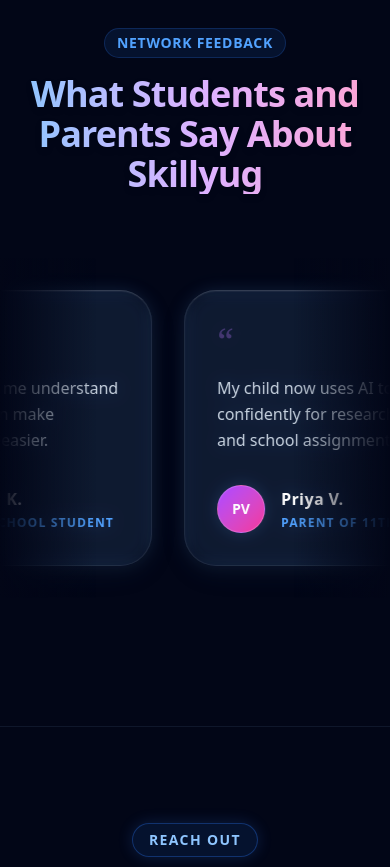
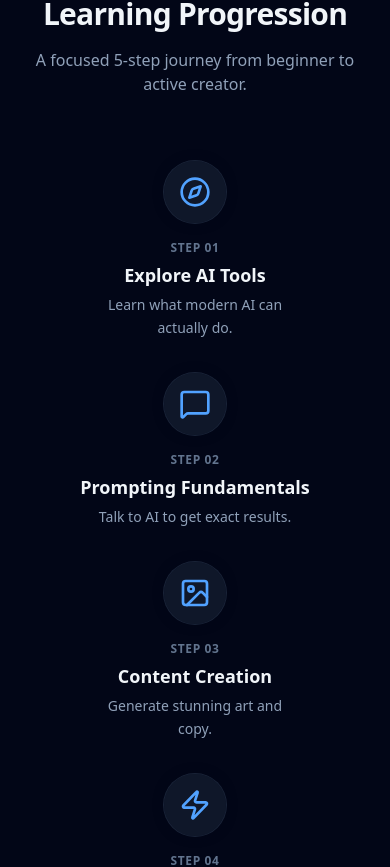
Before and after one commit to parv43/skillyugweb, a Next.js app: page / in a window 390 px wide. Shown: the part 8258-9125 px from the top of the page. Built offline with nearby package versions, Linux system fonts and the light colour scheme; no server answers.

Commit message:
feat: add SVG path drawing animation to connect cards in learning progression

```diff
--- a/src/app/globals.css
+++ b/src/app/globals.css
@@ -87,8 +87,8 @@
 }
 
 .animate-draw {
-  stroke-dasharray: 1000;
-  stroke-dashoffset: 1000;
+  stroke-dasharray: 1;
+  stroke-dashoffset: 1;
 }
 
 .draw-active {
--- a/src/components/AIToolsSection.tsx
+++ b/src/components/AIToolsSection.tsx
@@ -113,11 +113,11 @@
               <stop offset="100%" stopColor="#ec4899" opacity="1" />
             </linearGradient>
           </defs>
-          <path className="animate-draw" d="M 230 260 Q 350 260 410 110" stroke="url(#flowGradient)" strokeWidth="2" fill="none" strokeLinecap="round" opacity="0.6" />
-          <path className="animate-draw" style={{ animationDelay: "0.3s" }} d="M 230 260 Q 350 260 410 490" stroke="url(#flowGradient)" strokeWidth="2" fill="none" strokeLinecap="round" strokeDasharray="4 4" opacity="0.6" />
-          <path className="animate-draw" style={{ animationDelay: "0.6s" }} d="M 580 110 Q 750 110 820 190" stroke="url(#flowGradient)" strokeWidth="2" fill="none" strokeLinecap="round" opacity="0.6" />
-          <path className="animate-draw" style={{ animationDelay: "0.9s" }} d="M 580 490 Q 750 490 820 400" stroke="url(#flowGradient)" strokeWidth="2" fill="none" strokeLinecap="round" opacity="0.6" />
-          <path className="animate-draw" style={{ animationDelay: "1.2s" }} d="M 480 160 L 480 440" stroke="url(#flowGradient)" strokeWidth="2" fill="none" strokeLinecap="round" strokeDasharray="2 6" opacity="0.6" />
+          <path className="animate-draw" pathLength="1" d="M 230 260 Q 350 260 410 110" stroke="url(#flowGradient)" strokeWidth="2" fill="none" strokeLinecap="round" opacity="0.6" />
+          <path className="animate-draw" pathLength="1" style={{ animationDelay: "0.3s" }} d="M 230 260 Q 350 260 410 490" stroke="url(#flowGradient)" strokeWidth="2" fill="none" strokeLinecap="round" strokeDasharray="4 4" opacity="0.6" />
+          <path className="animate-draw" pathLength="1" style={{ animationDelay: "0.6s" }} d="M 580 110 Q 750 110 820 190" stroke="url(#flowGradient)" strokeWidth="2" fill="none" strokeLinecap="round" opacity="0.6" />
+          <path className="animate-draw" pathLength="1" style={{ animationDelay: "0.9s" }} d="M 580 490 Q 750 490 820 400" stroke="url(#flowGradient)" strokeWidth="2" fill="none" strokeLinecap="round" opacity="0.6" />
+          <path className="animate-draw" pathLength="1" style={{ animationDelay: "1.2s" }} d="M 480 160 L 480 440" stroke="url(#flowGradient)" strokeWidth="2" fill="none" strokeLinecap="round" strokeDasharray="2 6" opacity="0.6" />
         </svg>
 
         <EcosystemNode icon={TerminalSquare} label="Initial Prompt" desc="Student defines the logic and creative vision." position="top-[220px] left-[50px]" color="slate" delay={0} />
--- a/src/components/BootcampTimeline.tsx
+++ b/src/components/BootcampTimeline.tsx
@@ -37,34 +37,33 @@
     if (!section) return
 
     const steps = section.querySelectorAll(".timeline-step")
-    const line = section.querySelector(".timeline-line-fill") as HTMLElement | null
+    const paths = section.querySelectorAll(".animate-draw")
 
     const observer = new IntersectionObserver(
       (entries) => {
         entries.forEach((entry) => {
           if (entry.isIntersecting) {
-            // Animate the connecting line
-            if (line) {
-              line.style.transition = "transform 1.2s cubic-bezier(0.4,0,0.2,1)"
-              line.style.transform = "scaleX(1)"
-            }
-            // Stagger each step
+            // Reveal steps
             steps.forEach((step) => {
               step.classList.add("timeline-step-visible")
             })
+            // Animate paths
+            paths.forEach((path) => {
+              path.classList.add("draw-active")
+            })
           } else {
-            // Reset for next entry
-            if (line) {
-              line.style.transition = "none"
-              line.style.transform = "scaleX(0)"
-            }
+            // Reset steps
             steps.forEach((step) => {
               step.classList.remove("timeline-step-visible")
+            })
+            // Reset paths
+            paths.forEach((path) => {
+              path.classList.remove("draw-active")
             })
           }
         })
       },
-      { threshold: 0.15 }
+      { threshold: 0.1 }
     )
 
     observer.observe(section)
@@ -83,7 +82,7 @@
     <section
       ref={sectionRef}
       id="curriculum"
-      className="hidden md:block relative w-full py-24 bg-[#020617] overflow-hidden border-t border-slate-800/50"
+      className="relative w-full py-24 bg-[#020617] overflow-hidden border-t border-slate-800/50"
     >
       <div className="text-center mb-16 z-20 px-6 max-w-3xl mx-auto">
         <h2 className="text-3xl md:text-5xl font-bold text-slate-100 mb-4 tracking-tight">
@@ -96,14 +95,52 @@
 
       <div className="w-full max-w-7xl mx-auto px-4 relative flex flex-col md:flex-row justify-between items-start gap-8 md:gap-0">
 
-        {/* Horizontal connecting line (desktop) — animated fill */}
-        <div className="hidden md:block absolute top-[31px] left-[10%] right-[10%] h-[2px] z-0 overflow-hidden rounded-full">
-          <div className="w-full h-full bg-gradient-to-r from-slate-800/50 via-blue-500/80 to-slate-800/50 timeline-line-fill origin-left scale-x-0" />
+        {/* Horizontal connecting line (desktop) — SVG Path for smooth drawing */}
+        <div className="hidden md:block absolute top-[32px] left-[10%] right-[10%] h-[2px] z-0">
+          <svg width="100%" height="2" fill="none" className="overflow-visible">
+            <path
+              d="M 0 1 H 1000"
+              pathLength="1"
+              stroke="url(#timelineGradient)"
+              strokeWidth="2"
+              strokeLinecap="round"
+              strokeDasharray="1"
+              strokeDashoffset="1"
+              className="animate-draw transition-all duration-1000"
+              vectorEffect="non-scaling-stroke"
+            />
+            <defs>
+              <linearGradient id="timelineGradient" x1="0%" y1="0%" x2="100%" y2="0%">
+                <stop offset="0%" stopColor="#1e293b" stopOpacity="0" />
+                <stop offset="50%" stopColor="#3b82f6" stopOpacity="1" />
+                <stop offset="100%" stopColor="#1e293b" stopOpacity="0" />
+              </linearGradient>
+            </defs>
+          </svg>
         </div>
 
-        {/* Vertical connecting line (mobile) */}
-        <div className="md:hidden absolute top-[32px] bottom-[32px] left-1/2 -translate-x-1/2 w-[2px] z-0 overflow-hidden rounded-full">
-          <div className="w-full h-full bg-gradient-to-b from-slate-800/50 via-blue-500/80 to-slate-800/50 origin-top" />
+        {/* Vertical connecting line (mobile) — SVG Path for smooth drawing */}
+        <div className="md:hidden absolute top-[32px] bottom-[32px] left-1/2 -translate-x-1/2 w-[2px] z-0">
+          <svg width="2" height="100%" fill="none" className="overflow-visible">
+            <path
+              d="M 1 0 V 1000"
+              pathLength="1"
+              stroke="url(#timelineGradientVertical)"
+              strokeWidth="2"
+              strokeLinecap="round"
+              strokeDasharray="1"
+              strokeDashoffset="1"
+              className="animate-draw transition-all duration-1000"
+              vectorEffect="non-scaling-stroke"
+            />
+            <defs>
+              <linearGradient id="timelineGradientVertical" x1="0%" y1="0%" x2="0%" y2="100%">
+                <stop offset="0%" stopColor="#1e293b" stopOpacity="0" />
+                <stop offset="50%" stopColor="#3b82f6" stopOpacity="1" />
+                <stop offset="100%" stopColor="#1e293b" stopOpacity="0" />
+              </linearGradient>
+            </defs>
+          </svg>
         </div>
 
         {steps.map((step, i) => (
```
